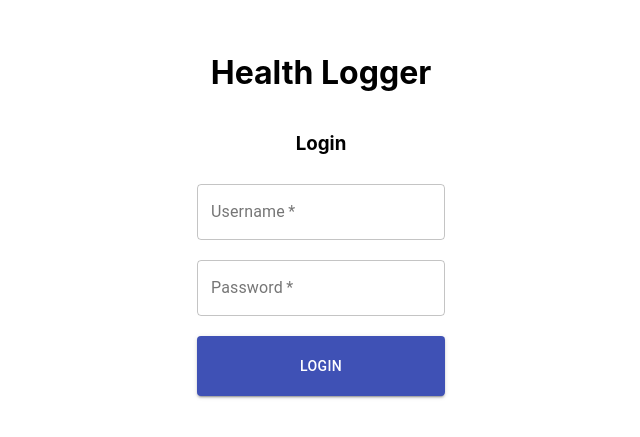
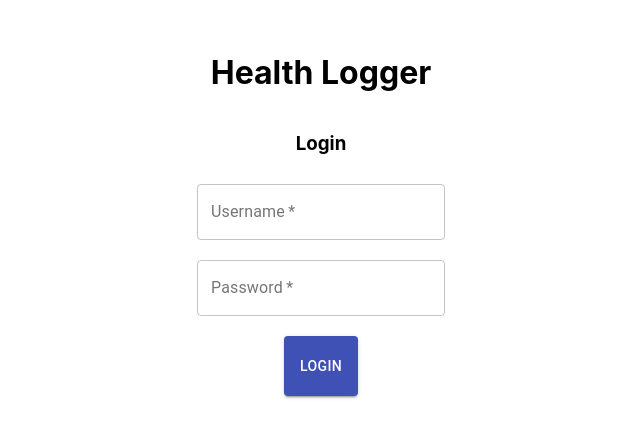
Before and after one commit to jeffyjkang/healthfront, a React (Create React App) app in the folder healthfront/: page /login in a window 1280 px wide. Shown: the part 181-618 px from the top of the page, without its empty margins (319-959 px from the left). Built offline with nearby package versions, Linux system fonts and the light colour scheme.

Commit message:
update login styles

```diff
--- a/healthfront/src/App.css
+++ /dev/null
@@ -1,10 +0,0 @@
-.App {
-  text-align: center;
-  min-height: 100vh;
-  display: flex;
-  flex-direction: column;
-  align-items: center;
-  justify-content: center;
-  /* background-color: #282c34;
-  color: white; */
-}
--- a/healthfront/src/App.js
+++ b/healthfront/src/App.js
@@ -3,7 +3,6 @@
 import Login from "./authentication/Login";
 import ComponentContainer from "./components/ComponentContainer";
 import { Route } from "react-router-dom";
-import "./App.css";
 
 const AuthComponent = Authenticate(ComponentContainer)(Login);
 
@@ -15,7 +14,6 @@
   render() {
     return (
       <div className="App">
-        <h1>Health Logger</h1>
         <Route path="/" component={AuthComponent} />
       </div>
     );
--- a/healthfront/src/authentication/Login.js
+++ b/healthfront/src/authentication/Login.js
@@ -5,10 +5,13 @@
 import TextField from "@material-ui/core/TextField";
 import Button from "@material-ui/core/Button";
 //
-const styles = theme => ({
+const styles = () => ({
   container: {
+    minHeight: "100vh",
     display: "flex",
-    flexDirection: "column"
+    flexDirection: "column",
+    alignItems: "center",
+    justifyContent: "center"
   },
   textField: {
     margin: 10
@@ -51,8 +54,9 @@
     const { classes } = this.props;
     return (
       <div>
-        <h3>Login</h3>
         <form className={classes.container} onSubmit={this.loginSubmit}>
+          <h1>Health Logger</h1>
+          <h3>Login</h3>
           <TextField
             className={classes.textField}
             name="usernameInput"
```
